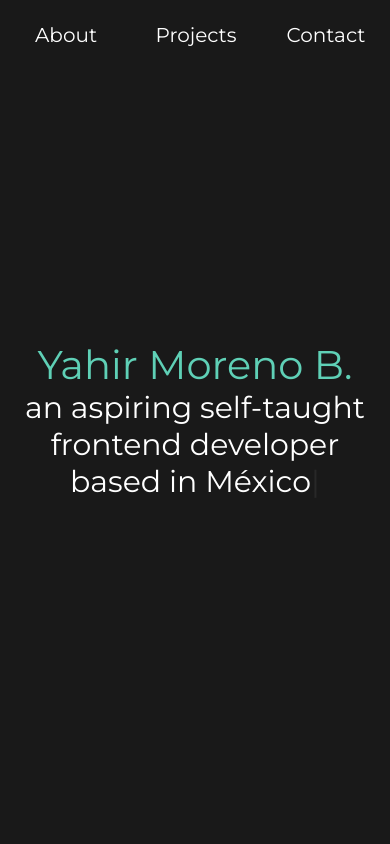
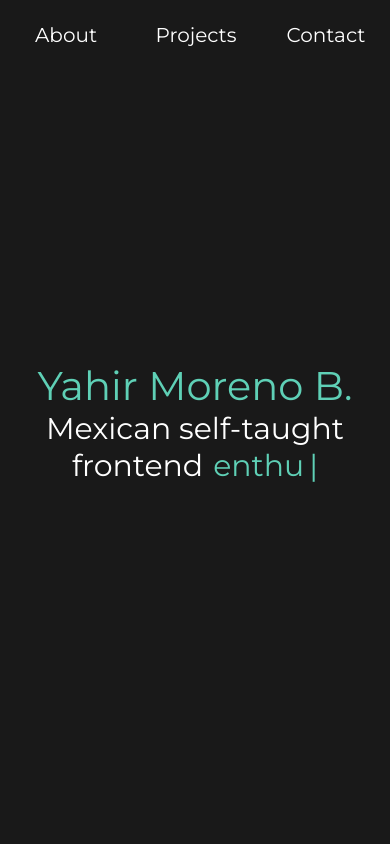
Before and after one commit to BarajasY/portfolio, a React (Create React App) app: page / in a window 390 px wide. Shown: the top 844 px of the page. Built offline with nearby package versions, Linux system fonts and the light colour scheme; a web font is replaced by a local one.

Commit message:
Made small changes to UI
-Changed typed text.
-Changed about section to make it more responsive.

```diff
--- a/src/Components/About/About.css
+++ b/src/Components/About/About.css
@@ -79,6 +79,12 @@ button:hover {
     }
 }
 
+@media only screen and (max-width: 991px) {
+    .about_container {
+        height: 1200px;
+    }
+}
+
 @media only screen and (max-width: 1200px) {
     .about_text {
         font-size: 12px;
@@ -95,6 +101,7 @@ button:hover {
     }
 
     .about_text {
+        width: 90%;
         text-align: center;
     }
 }
--- a/src/Components/Contact/Contact.css
+++ b/src/Components/Contact/Contact.css
@@ -34,17 +34,18 @@
     background: rgb(20, 20, 20);
     border: none;
     font-size: 20px;
+    padding: 20px;
 }
 
 .form_text {
     height: 150px;
     color: white;
-    height: px;
     width: 60%;
     background: rgb(20, 20, 20);
     border: none;
     resize: none;
     font-size: 20px;
+    padding: 10px;
 }
 
 .form_submit {
--- a/src/Components/Introduction/Introduction.jsx
+++ b/src/Components/Introduction/Introduction.jsx
@@ -16,14 +16,19 @@ const Header = () => {
         <div className="introduction_container">
             <div className="intro_text" style={{ transform: `translateY(${-OffsetY * .3}px)` }}>
                 <h1>Yahir Moreno B.</h1>
-                <Typed
-                    strings={[
-                        "an aspiring self-taught frontend developer based in México"
-                    ]}
-                    typeSpeed={70}
-                    backSpeed={100}
-                    id="typed">
-                </Typed >
+                <p>Mexican self-taught frontend
+                    <Typed
+                        strings={[
+                            "developer",
+                            "student",
+                            "enthusiast"
+                        ]}
+                        typeSpeed={100}
+                        backSpeed={100}
+                        id="typed"
+                        loop>
+                    </Typed >
+                </p>
             </div>
         </div >
     )
--- a/src/Components/Introduction/introduction.css
+++ b/src/Components/Introduction/introduction.css
@@ -27,15 +27,14 @@
     color: rgb(95, 208, 182)
 }
 
-#name {
-    position: relative;
-}
-
-#typed {
-    position: relative;
+.intro_text p {
+    font-size: 40px;
+    text-align: center;
 }
 
 .intro_text span {
+    color: rgb(95, 208, 182);
+    margin-left: 5px;
     font-size: 40px;
     padding-bottom: 5px;
     text-align: center;
@@ -46,6 +45,11 @@
         font-size: 40px;
     }
 
+    .intro_text p {
+        width: 300px;
+        font-size: 30px;
+    }
+
     .intro_text span {
         font-size: 30px;
     }
--- a/src/Components/Projects/Projects.css
+++ b/src/Components/Projects/Projects.css
@@ -37,6 +37,7 @@
     flex-direction: column;
     align-items: center;
     overflow: hidden;
+    box-shadow: 2px 2px 10px black;
 }
 
 .test_project img {
@@ -54,6 +55,12 @@
     margin-top: 10px;
     font-size: 30px;
     font-weight: 200;
+}
+
+.project_title p {
+    color: rgb(95, 208, 182);
+    text-align: center;
+    font-size: 20px;
 }
 
 .description_text {
--- a/src/Components/Projects/Projects.jsx
+++ b/src/Components/Projects/Projects.jsx
@@ -41,6 +41,7 @@ const Projects = () => {
                         </div>
                         <div className="project_title">
                             <h1>Elantra webpage mockup</h1>
+                            <p>80% Responsive</p>
                         </div>
                         <div className="project_description">
                             <div className="description_text">
@@ -66,6 +67,7 @@ const Projects = () => {
                         </div>
                         <div className="project_title">
                             <h1>Rick and Morty API</h1>
+                            <p>100% Responsive</p>
                         </div>
                         <div className="project_description">
                             <div className="description_text">
@@ -92,6 +94,7 @@ const Projects = () => {
                         </div>
                         <div className="project_title">
                             <h1>Personal Portfolio</h1>
+                            <p>95% Responsive</p>
                         </div>
                         <div className="project_description">
                             <div className="description_text">
@@ -117,6 +120,7 @@ const Projects = () => {
                         </div>
                         <div className="project_title">
                             <h1>Yanagiya.mx Clone Website</h1>
+                            <p>100% Responsive</p>
                         </div>
                         <div className="project_description">
                             <div className="description_text">
@@ -143,6 +147,7 @@ const Projects = () => {
                         </div>
                         <div className="project_title">
                             <h1>Blog website</h1>
+                            <p>100% Responsive</p>
                         </div>
                         <div className="project_description">
                             <div className="description_text">
```
